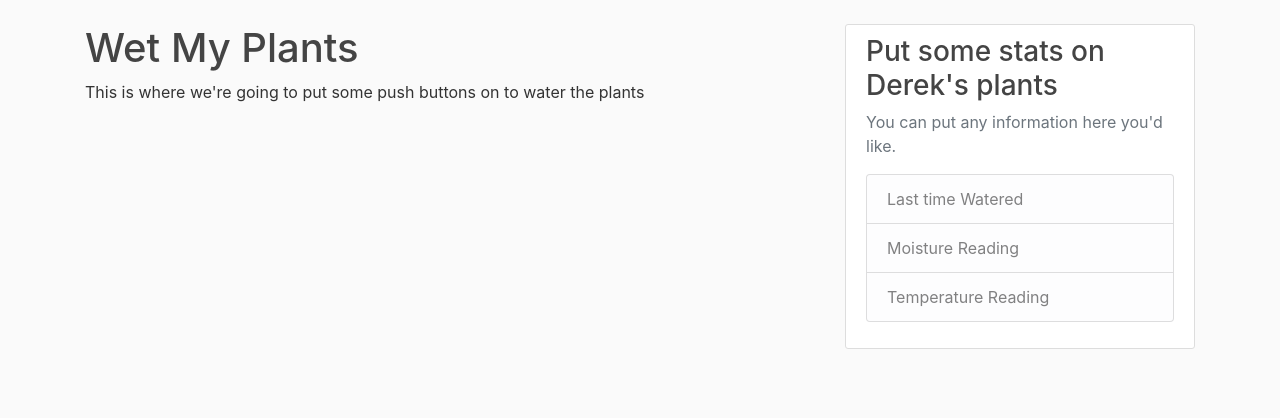
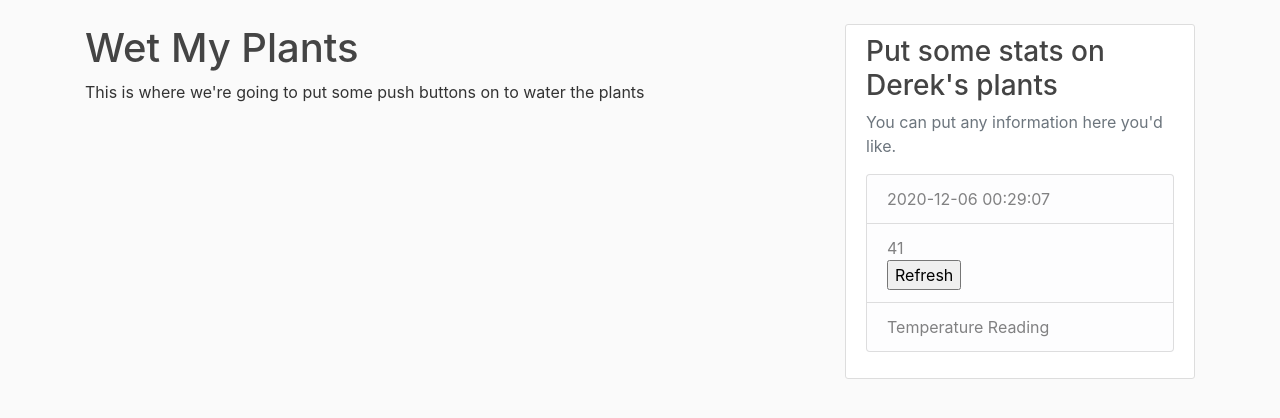
Before and after one commit to dmon6/wet_my_plants, a Flask app: page / in a window 1280 px wide. Shown: the part 56-474 px from the top of the page. Run offline with Flask 2, Linux system fonts and the light colour scheme; some libraries are stand-ins or nearby versions.

Commit message:
updated for dynamic value retrieval

```diff
--- a/app.py
+++ b/app.py
@@ -1,6 +1,7 @@
-from flask import Flask, render_template, url_for
+from flask import Flask, render_template, url_for, redirect, url_for
 from markupsafe import escape
 from services.serial_control import SerialControl
+from services import DerekWateringService
 import os
 
 app = Flask(__name__)
@@ -14,10 +15,12 @@ picture_posts = [{
                 'description': 'Boba Fett'
             }]
 
+services = DerekWateringService()
+
 @app.route('/')
 @app.route('/home')
 def home():
-    return render_template('home.html')
+    return render_template('home.html', current_moisture=services.get_moisture(), last_water=services.get_last_water_time())
 
 @app.route('/about')
 def about():
@@ -27,5 +30,9 @@ def about():
 def pictures():
     return render_template('pictures.html', title='Pictures', posts=picture_posts)
 
+@app.route("/get_moisture")
+def _get_moisture():
+    return render_template('home.html', current_moisture=services.get_moisture(), last_water=services.get_last_water_time())
+
 if __name__ == '__main__':
     app.run(debug=True)
--- /dev/null
+++ b/services/__init__.py
@@ -0,0 +1 @@
+from .services import DerekWateringService
--- /dev/null
+++ b/services/services.py
@@ -0,0 +1,16 @@
+from datetime import datetime as dt
+import random
+
+
+class DerekWateringService(object):
+
+    def __init__(self):
+        print('in service class')
+
+    def get_last_water_time(self):
+        return dt.utcnow().isoformat()[:19].replace('T', ' ')
+
+    def get_moisture(self):
+        new_rand = random.randrange(0, 99)
+        print(new_rand)
+        return new_rand
--- a/templates/layout.html
+++ b/templates/layout.html
@@ -18,7 +18,7 @@
     {% endif %}
 </head>
 <body>
-    <header class="site-header">
+   <header class="site-header">
       <nav class="navbar navbar-expand-md navbar-dark bg-steel fixed-top">
         <div class="container">
           <a class="navbar-brand mr-4" href="/">Wet my plants</a>
@@ -50,8 +50,12 @@
             <h3>Put some stats on Derek's plants</h3>
             <p class='text-muted'>You can put any information here you'd like.
               <ul class="list-group">
-                <li class="list-group-item list-group-item-light">Last time Watered</li>
-                <li class="list-group-item list-group-item-light">Moisture Reading</li>
+                <li class="list-group-item list-group-item-light">{{ last_water }}</li>
+                <li class="list-group-item list-group-item-light" >{{ current_moisture }}
+                  <form  action = "/get_moisture" method="GET">
+                    <input type="submit" value="Refresh" />
+                  </form>
+                </li>
                 <li class="list-group-item list-group-item-light">Temperature Reading</li>
               </ul>
             </p>
```
